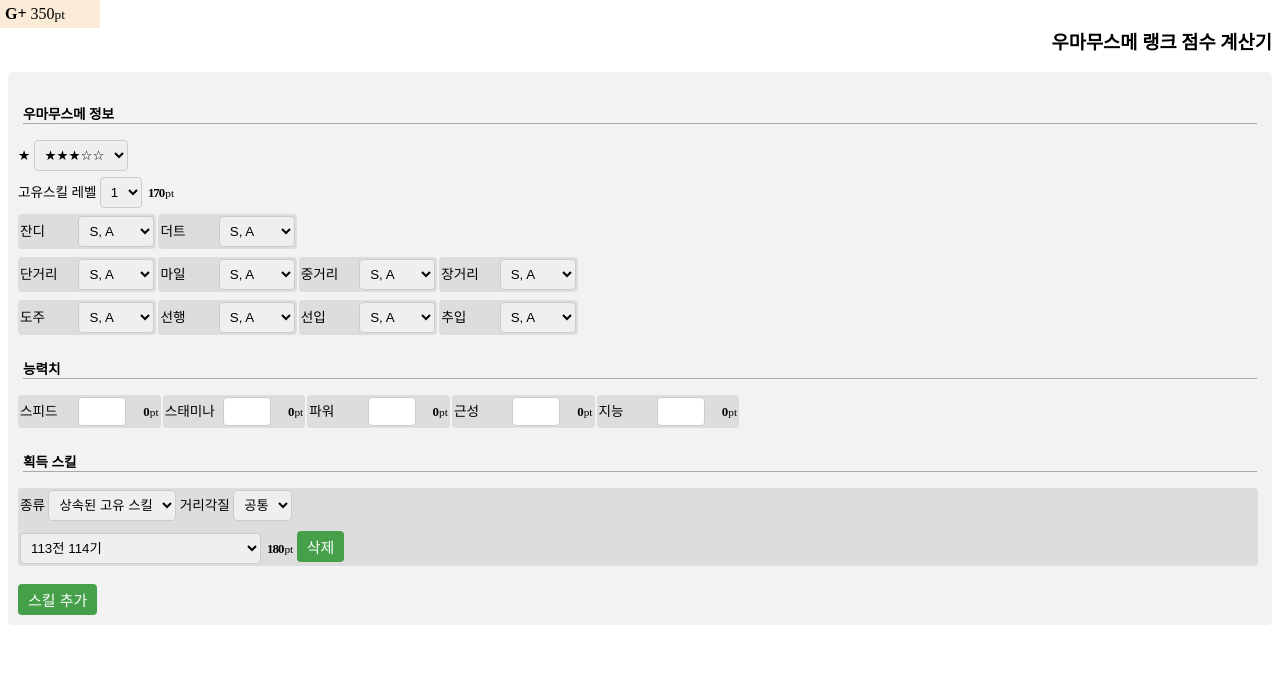
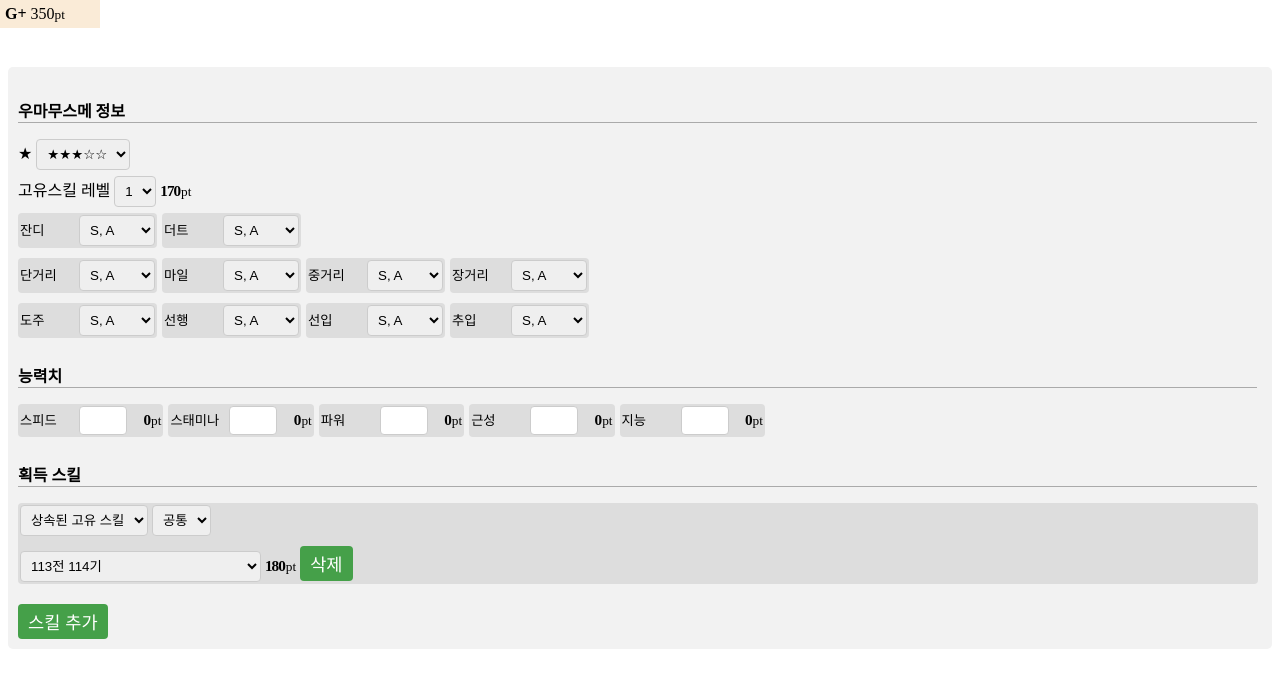
Before and after one commit to eastpeople/app_mall, a plain HTML site: page index.html in a window 1280 px wide. Both pictures are taken after a click on the button "스킬 추가". Drawn offline with nearby package versions, Linux system fonts and the light colour scheme.

Commit message:
next 코드 변경 / css변경 / 철의 의지 > 강철 같은 의지

```diff
--- a/css/style.css
+++ b/css/style.css
@@ -3,6 +3,10 @@
 
 * {
   box-sizing: border-box;
+}
+
+button, html [type="button"] {
+  -webkit-appearance: none;
 }
 
 hr {
@@ -17,7 +21,7 @@ hr {
 }
 
 h4 {
-  margin: 15px 5px 10px 5px;
+  margin: 15px 5px 10px 0;
   border-bottom: 1px solid #aaa;
 }
 
@@ -104,7 +108,7 @@ input[type=button]:hover {
 }
 
 .col-100 {
-  font-size: 0.85em;
+  font-size: 1em;
   float: left;
   width: 100%;
   margin-top: 6px;
@@ -113,8 +117,8 @@ input[type=button]:hover {
 .col-100 > div {
   float: left;
   padding: 2px;
-  margin-right: 2px;
-  margin-bottom: 2px;
+  margin-right: 5px;
+  margin-bottom: 4px;
   background-color: rgb(221, 221, 221);
   border-radius: 4px;
   /*border-right: 0.5px solid rgb(218, 222, 230);*/
@@ -125,6 +129,7 @@ input[type=button]:hover {
 }
 
 .col-100 > div > span {
+  font-size: 0.83em;
   display: inline-block;
   min-width: 55px;
 }
--- a/index.html
+++ b/index.html
@@ -17,7 +17,7 @@
 		<strong></strong> <span></span><small>pt</small>
 	</div>
 	<div class="row">
-		<h3 class="fright">우마무스메 랭크 점수 계산기</h3>
+		<h3 class="fright">&nbsp;</h3>
 	</div>
 	<div class="container">
 
--- a/js/umamusume_point.js
+++ b/js/umamusume_point.js
@@ -141,7 +141,7 @@ $(function() {
             cat1.add(item.mainCatKor + "|" + item.mainCatCode);
         });
 
-        $("#div-skills").append('<div class="p100">종류 <select name="uma-skill-cat1"></select> 거리각질 <select name="uma-skill-cat2"></select><br> <select name="uma-skill-list" ></select> <strong></strong><small>pt</small> <button name="delSkill">삭제</button></div>');
+        $("#div-skills").append('<div class="p100"> <select name="uma-skill-cat1"></select>  <select name="uma-skill-cat2"></select><br> <select name="uma-skill-list" ></select> <strong></strong><small>pt</small> <button name="delSkill">삭제</button></div>');
         var last_ele = $("#div-skills").find("select[name='uma-skill-cat1']").last();
         $(last_ele).empty();
         cat1.forEach(function(value) {
@@ -163,7 +163,7 @@ $(function() {
                 cat1.add(item.subCatKor + "|" + item.subCatCode);
             }
         });
-        var next_ele = $(ele).next();
+        var next_ele = $(ele).nextAll("select").first();
         $(next_ele).empty();
         cat1.forEach(function(value) {
             $(next_ele).append($('<option>', {
@@ -198,16 +198,17 @@ $(function() {
 
 
     function skills(main_ele, sub_ele) {
-        var cat1 = new Set();
+        var arr3 = new Array();
         lstSkill.forEach(function (item, index) {
             if ($(main_ele).val() == item.mainCatCode && $(sub_ele).val() == item.subCatCode) {
-                cat1.add(item.nameKor + "|" + item.point);
+                arr3.push(item.nameKor + "|" + item.point);
             }
         });
 
-        var last_ele = $(sub_ele).next().next();
+        var cat3 = new Set(arr3.sort());
+        var last_ele = $(sub_ele).nextAll("select").first();
         $(last_ele).empty();
-        cat1.forEach(function(value) {
+        cat3.forEach(function(value) {
             $(last_ele).append($('<option>', {
                 value: value.replace(/^.+\|/g, ""),
                 text : value.replace(/\|.+$/g, "")
@@ -219,8 +220,8 @@ $(function() {
 
     function skillPoint() {
         $("select[name='uma-skill-cat1']").each(function(index, ele) {
-            var cat2val = $(ele).next().val();
-            var origin_pt = parseFloat($(ele).parent().find("select").last().val());
+            var cat2val = $(ele).nextAll("select").first().val();
+            var origin_pt = parseFloat($(ele).nextAll("select").last().val());
 
             var pt = origin_pt;
             if (cat2val != "common") {
```
Also changed, not shown: json/umamusume_skill_json.json.
